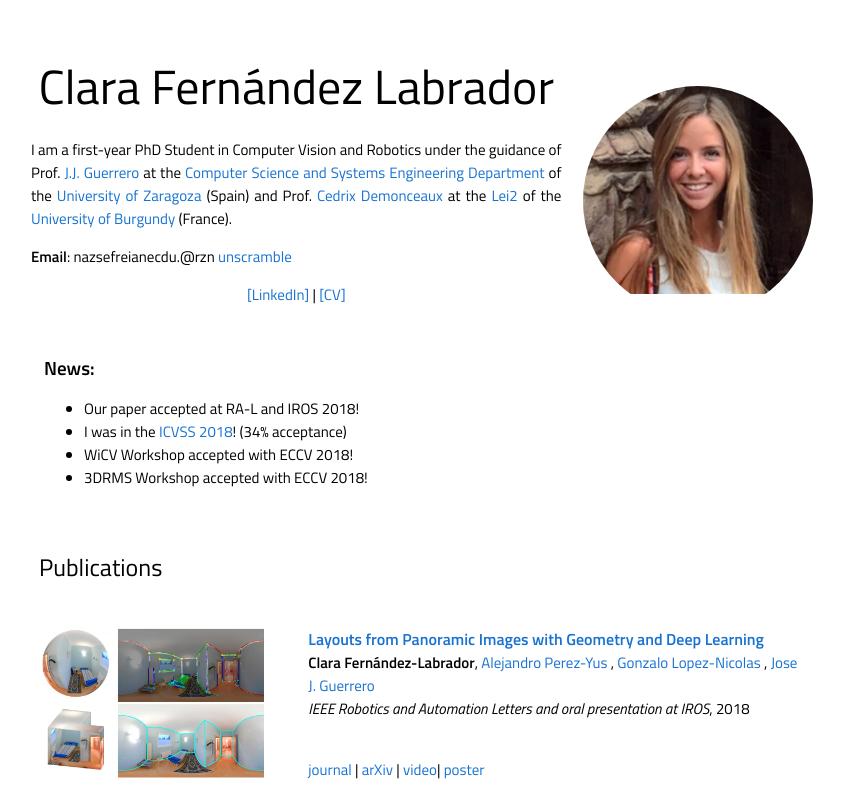
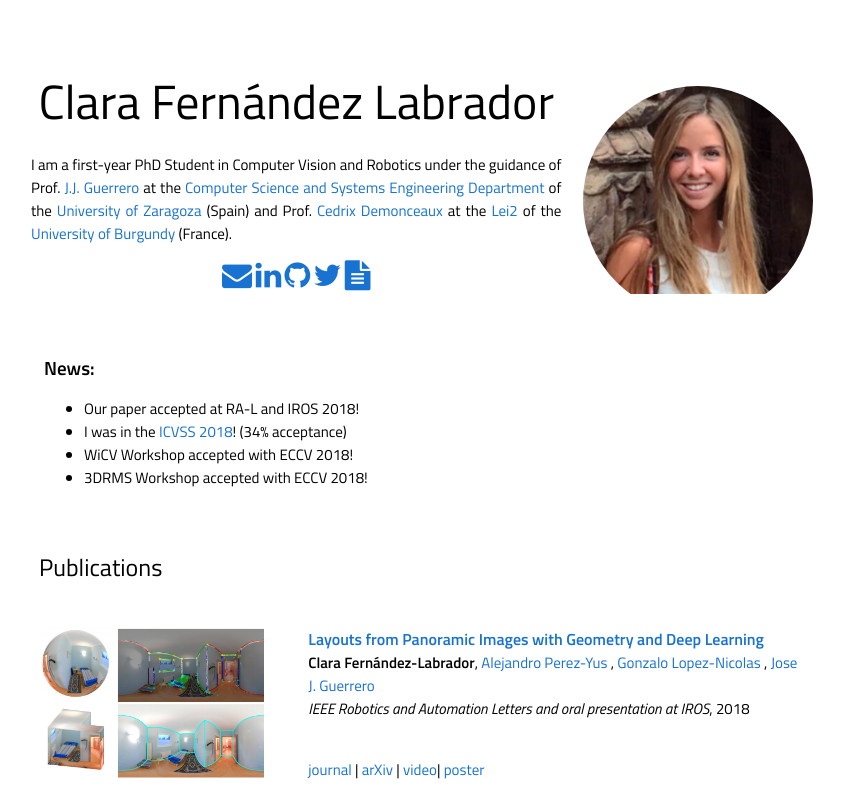
Before and after one commit to cfernandezlab/cfernandezlab.github.io, a plain HTML site: page index.html in a window 1280 px wide. Shown: the top 806 px of the page, without its empty margins (216-1060 px from the left). Drawn offline with Linux system fonts and the light colour scheme.

Commit message:
Update index.html

```diff
--- a/index.html
+++ b/index.html
@@ -6,6 +6,7 @@
     </style>
         <meta data-brackets-id='6071' http-equiv="Content-Type" content="text/html; charset=UTF-8">
         <meta data-brackets-id='6072' name="generator" content="HTML Tidy for Linux/x86 (vers 11 February 2007), see www.w3.org">
+        <link rel="stylesheet" type="text/css" href="https://cdnjs.cloudflare.com/ajax/libs/font-awesome/4.7.0/css/font-awesome.min.css">
             <style data-brackets-id='6073' type="text/css">
                 a {
                     color: #1772d1;
@@ -97,20 +98,25 @@
                         I am a first-year PhD Student in Computer Vision and Robotics under the guidance of Prof. <a data-brackets-id='6094' target="_blank" href="http://webdiis.unizar.es/~jguerrer/">J.J. Guerrero </a> at the <a data-brackets-id='6095' onclick="window.open(this.href); return false;" title="http://diis.unizar.es/" href="http://diis.unizar.es/" onkeypress="window.open(this.href); return false;">Computer Science and Systems Engineering Department</a> of the <a data-brackets-id='6096' onclick="window.open(this.href); return false;" title="http://diis.unizar.es/" href="http://www.unizar.es/university-zaragoza" onkeypress="window.open(this.href); return false;">University of Zaragoza</a> (Spain) and Prof. <a data-brackets-id='6097' target="_blank" href="http://vibot.cnrs.fr/ceacutedric-demonceaux.html">Cedrix Demonceaux </a> at the <a data-brackets-id='6098' onclick="window.open(this.href); return false;" title="http://le2i.cnrs.fr/?lang=fr" href="http://le2i.cnrs.fr/?lang=fr" onkeypress="window.open(this.href); return false;">Lei2</a> of the <a data-brackets-id='6099' onclick="window.open(this.href); return false;" title="http://www.ubfc.fr/" href="http://www.ubfc.fr/" onkeypress="window.open(this.href); return false;">University of Burgundy</a> (France).
 		            </p>
                   <p data-brackets-id='6100'>
-                <b data-brackets-id='6101'>Email</b>:
+                <!--<b data-brackets-id='6101'>Email</b>:
                 <font data-brackets-id='6102' id="email" style="display:inline;">cfernandez@unizar.es  <a data-brackets-id='6103' href="./" onclick="emailScramble.initAnimatedBubbleSort();return false;">unscramble</a></font>
                 <script data-brackets-id='6104'>
                     emailScramble = new scrambledString(document.getElementById('email'),
                     'emailScramble', 'uafri.ecsznnanr@ezde',
                     [12,6,2,17,14,18,9,1,20,15,5,13,16,7,4,11,19,10,8,3]);
-                </script>
+                </script>-->
             </p>
             <p data-brackets-id='6105'>
 
          <p data-brackets-id='6106' class="paragraph-ch" align="center">
-                <a data-brackets-id='6107' href="https://www.linkedin.com/in/clara-fernández-labrador/" onclick="window.open(this.href); return false;"  onkeypress="window.open(this.href); return false;">[LinkedIn]</a>
+                <!--<a data-brackets-id='6107' href="https://www.linkedin.com/in/clara-fernández-labrador/" onclick="window.open(this.href); return false;"  onkeypress="window.open(this.href); return false;">[LinkedIn]</a>
                 |
-                <a data-brackets-id='6108' href="./docs/cv-uni.pdf" onclick="window.open(this.href); return false;"  onkeypress="window.open(this.href); return false;">[CV]</a>
+                <a data-brackets-id='6108' href="./docs/cv-uni.pdf" onclick="window.open(this.href); return false;"  onkeypress="window.open(this.href); return false;">[CV]</a>-->
+                <a href = "mailto:cfernandez@unizar.es" class = "btn-icon" target = "_blank"><i class = "fa fa-envelope fa-2x" aria-hidden = "true"></i></a>
+                <a href = "https://www.linkedin.com/in/clara-fernández-labrador/" class= "btn-icon" target = "_blank"><i class = "fa fa-linkedin fa-2x" aria-hidden = "true"></i></a>
+                <a href = "https://github.com/cfernandezlab/" class = "btn-icon" target ="_blank"><i class = "fa fa-github fa-2x" aria-hidden = "true"></i></a>
+                <a href = "https://twitter.com/fernandezclara" class = "btn-icon" target = "_blank"><i class = "fa fa-twitter fa-2x" aria-hidden = "true"></i></a>
+                <a href= "./docs/cv-uni.pdf" class="btn-icon" target='_blank' title='Resume'><i class='fa fa-file-text fa-2x' aria-hidden="true"></i></a>
             </p>
               </td>
               <td data-brackets-id='6109' width="20%">
@@ -129,7 +135,7 @@
                 <li data-brackets-id='6120'> Our paper accepted at RA-L and IROS 2018!</li>
                 <li data-brackets-id='6120'> I was in the <a target="_blank" href="http://iplab.dmi.unict.it/icvss2018/">ICVSS 2018</a>! (34% acceptance)</li>
                 <li data-brackets-id='6120'> WiCV Workshop accepted with ECCV 2018!</li>
-		 <li data-brackets-id='6120'> 3DRMS Workshop accepted with ECCV 2018!</li>
+                <li data-brackets-id='6120'> 3DRMS Workshop accepted with ECCV 2018!</li>
             </ul>
             </td>
         </tr></tbody></table>
```
